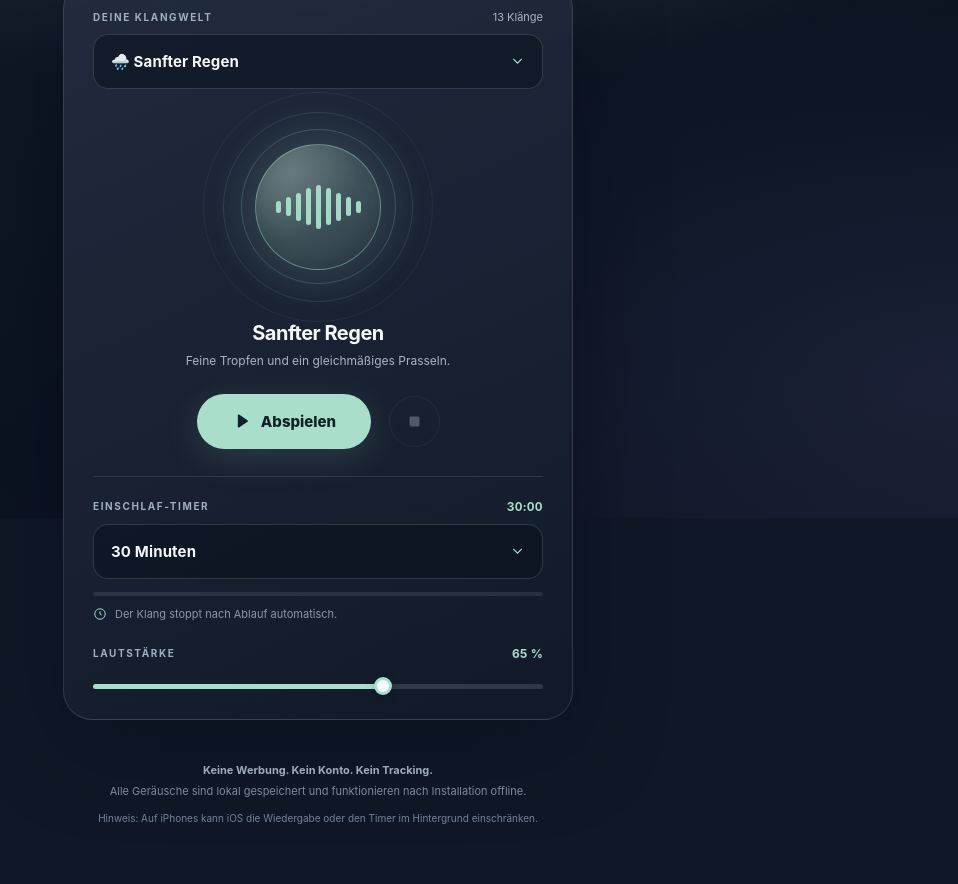
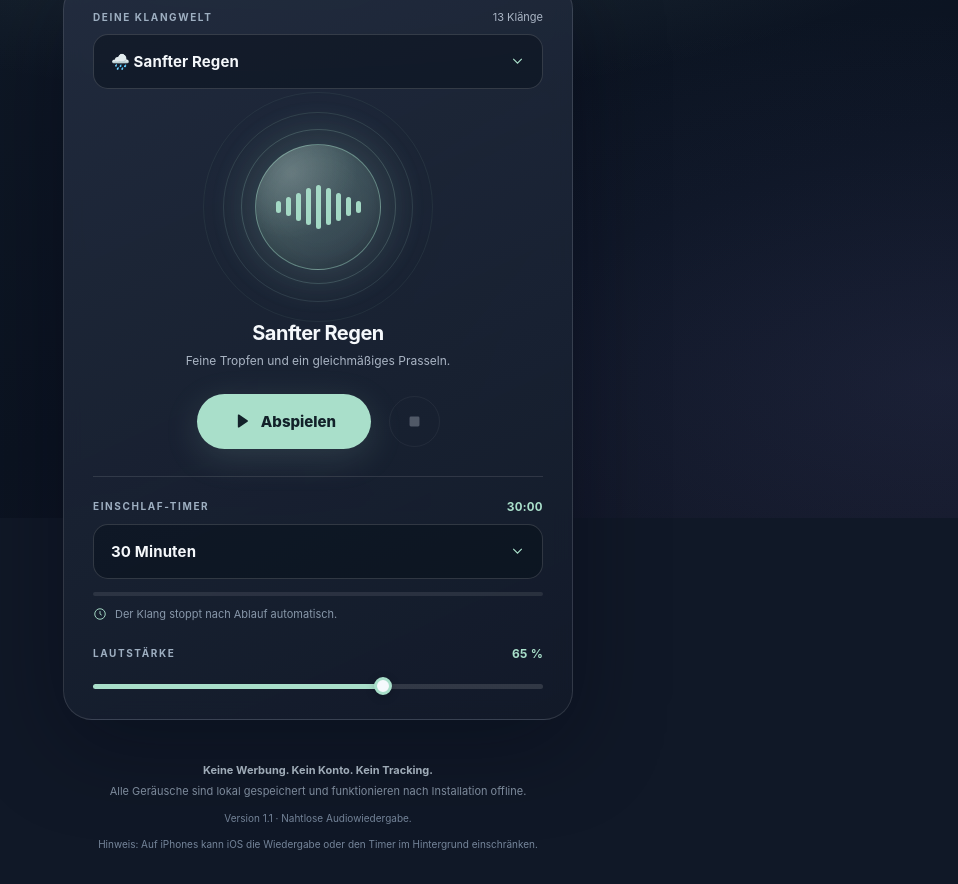
Before and after one commit to PixelRacoon/ruheklang, a plain HTML site: page index.html in a window 1280 px wide. Shown: the part 282-1166 px from the top of the page, without its empty margins (322-1280 px from the left). Before the commit the page ends 1140 px from the top, so only its background shows below. Drawn offline with Linux system fonts and the light colour scheme.

Commit message:
Show Ruheklang v1.1 release in app footer

```diff
--- a/index.html
+++ b/index.html
@@ -184,7 +184,7 @@
       <div class="ios-volume"><svg width="15" height="15" fill="none" stroke="currentColor" stroke-width="1.7" viewBox="0 0 24 24"><path d="M4 9v6h4l5 4V5L8 9H4Z"/><path d="M17 9a5 5 0 0 1 0 6"/></svg> Lautstärke auf dem iPhone über die Seitentasten einstellen.</div>
     </div>
     <div class="toast" id="toast" aria-live="polite" role="status"></div>
-    <div class="footer"><strong>Keine Werbung. Kein Konto. Kein Tracking.</strong><br />Alle Geräusche sind lokal gespeichert und funktionieren nach Installation offline.<span class="legal-note">Hinweis: Auf iPhones kann iOS die Wiedergabe oder den Timer im Hintergrund einschränken.</span></div>
+    <div class="footer"><strong>Keine Werbung. Kein Konto. Kein Tracking.</strong><br />Alle Geräusche sind lokal gespeichert und funktionieren nach Installation offline.<span class="legal-note">Version 1.1 · Nahtlose Audiowiedergabe.</span><span class="legal-note">Hinweis: Auf iPhones kann iOS die Wiedergabe oder den Timer im Hintergrund einschränken.</span></div>
   </main>
 </div>
 <audio id="audio" loop preload="none" playsinline></audio>
```
